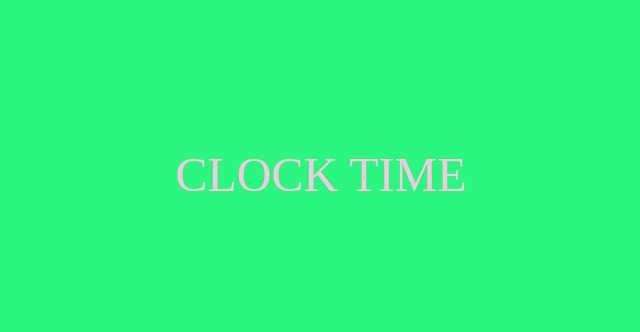
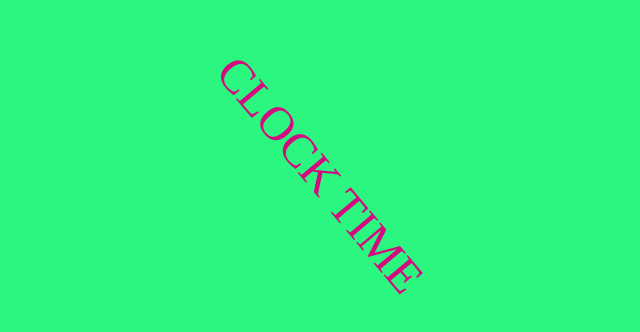
Before and after one commit to jmicko/clock-time, a plain HTML site: page index.html in a window 1280 px wide. Shown: the part 226-558 px from the top of the page, without its empty margins (319-959 px from the left). Drawn offline with Linux system fonts and the light colour scheme.

Commit message:
You wanted features and I brought them. The words are now in contrast and they tilt every second. Bonkers. Wow.

```diff
--- a/scripts/main.js
+++ b/scripts/main.js
@@ -22,13 +22,19 @@ function changeColor() {
     // const rgb = `hsl(${currentHour}, ${currentMinute}%, ${currentSecond}%)`;
     // use rgb with fraction of 255
     const rgb = `rgb(${currentHourBits}, ${currentMinuteBits}, ${currentSecondBits})`;
-    const inverseRgb = `rgb(${255 - currentHour}, ${255 - currentMinute}, ${255 - currentSecond})`;
+    // const inverseRgb = `rgb(${255 - currentHour}, ${255 - currentMinute}, ${255 - currentSecond})`;
     // const inverseRgb = `hsl(${100 - currentHour}, ${100 - currentMinute}%, ${100 - currentSecond}%)`;
+    const inverseRgb = `rgb(${255 - currentHourBits}, ${255 - currentMinuteBits}, ${255 - currentSecondBits})`;
     body.style.backgroundColor = rgb;
+    // get the rotation degrees from the milliseconds
+    const degrees = currentSecond % 2 === 0 ? 0 - millisecond * 100 + 50 : millisecond * 100 - 50;
+    // console.log('degrees', degrees);
     p.forEach((p) => {
-        // console.log('change color of p', p);
+        // console.log('change color of p', p, rgb, inverseRgb);
         p.style.color = inverseRgb;
+        p.style.transform = `rotate(${degrees}deg)`;
     });
+
 }
 changeColor();
 setInterval(changeColor, 1);
--- a/styles/main.css
+++ b/styles/main.css
@@ -1,7 +1,3 @@
-/* body {
-    background-color: hsl(123, 73%, 46%)
-} */
-
 html, body {
     height: 100%;
     margin: 0;
```
Also changed, not shown: index.html (+0 -1 lines), 1 other file.
